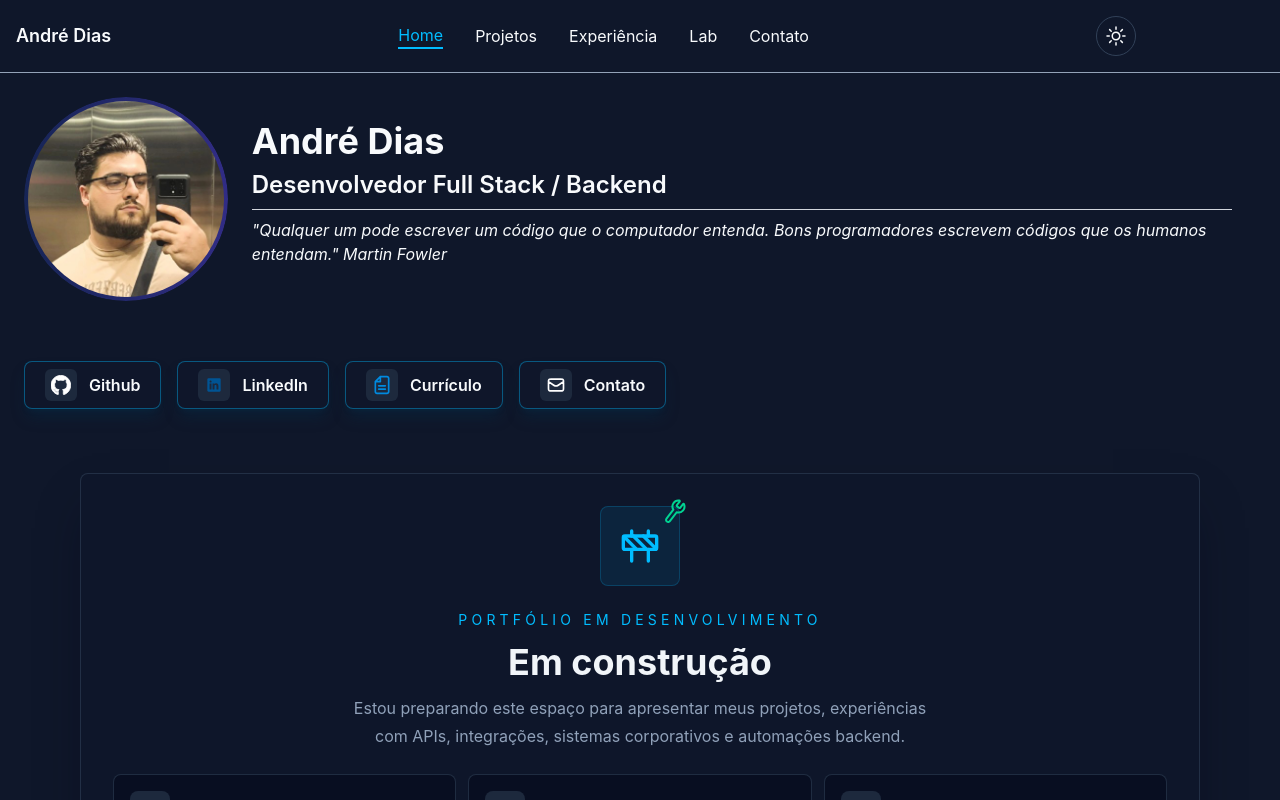
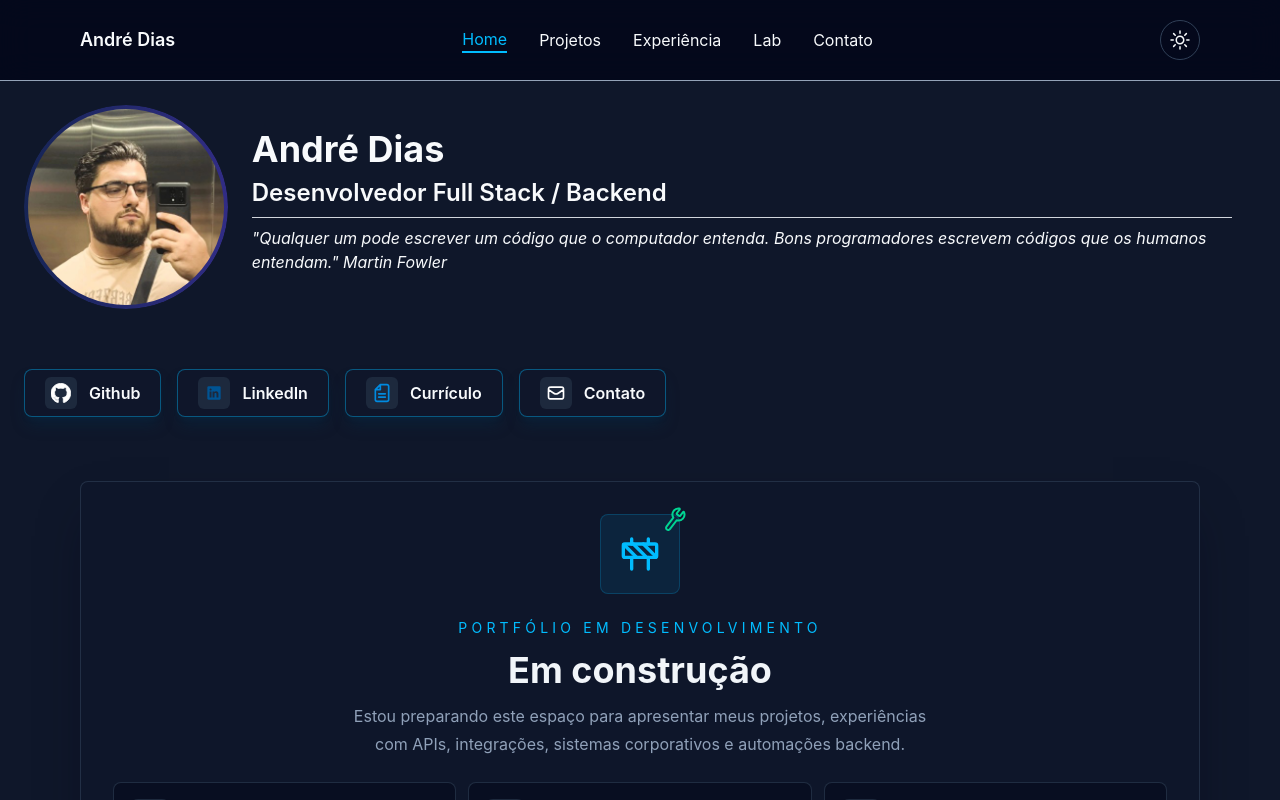
Before and after one commit to andredias20/portifolio-react, a React (Vite) app: page / in a window 1280 px wide. Shown: the top 800 px of the page. Built offline with nearby package versions, Linux system fonts and the light colour scheme; the HTML template or start-up script is replaced by a standard one.

Commit message:
chore: update Header styles with improved spacing and secondary background color

```diff
--- a/src/components/Header/Header.css
+++ b/src/components/Header/Header.css
@@ -2,17 +2,22 @@
     position: sticky;
     top: 0;
     z-index: 50;
-    border-bottom: 1px solid var(--color-secondary);
-    background-color: var(--color-bg);
+    border-bottom: var(--color-secondary);
+    border-bottom-width: 1px;
+    border-bottom-style: solid;
+    background-color: var(--color-bg-secondary);
     backdrop-filter: blur(16px);
 }
 
 .site-header-navbar {
     display: flex;
     align-items: center;
-    margin: calc(0.25rem * 4);
+    margin-inline: auto;
+    padding-inline: calc(var(0.25) * 4);
     justify-content: space-between;
     width: min(1120px, calc(100% - 32px));
+    max-width: 72rem;
+    height: calc(var(--spacing) * 20);
 }
 
 .theme-toggle-button {
--- a/src/styles/tokens.css
+++ b/src/styles/tokens.css
@@ -1,5 +1,6 @@
 :root {
   --color-bg: #0f172a;
+  --color-bg-secondary: rgb(2 6 24 / 0.8);
   --color-card: #1e293b;
   --color-button-border: #314158FF;
   --color-text: #f8fafc;
@@ -7,4 +8,5 @@
   --color-highlight: #38bdf8;
   --color-support: #22c55e;
   --color-emphasis: #f59e0b;
+  --color-test: #border-slate-800
 }
```
